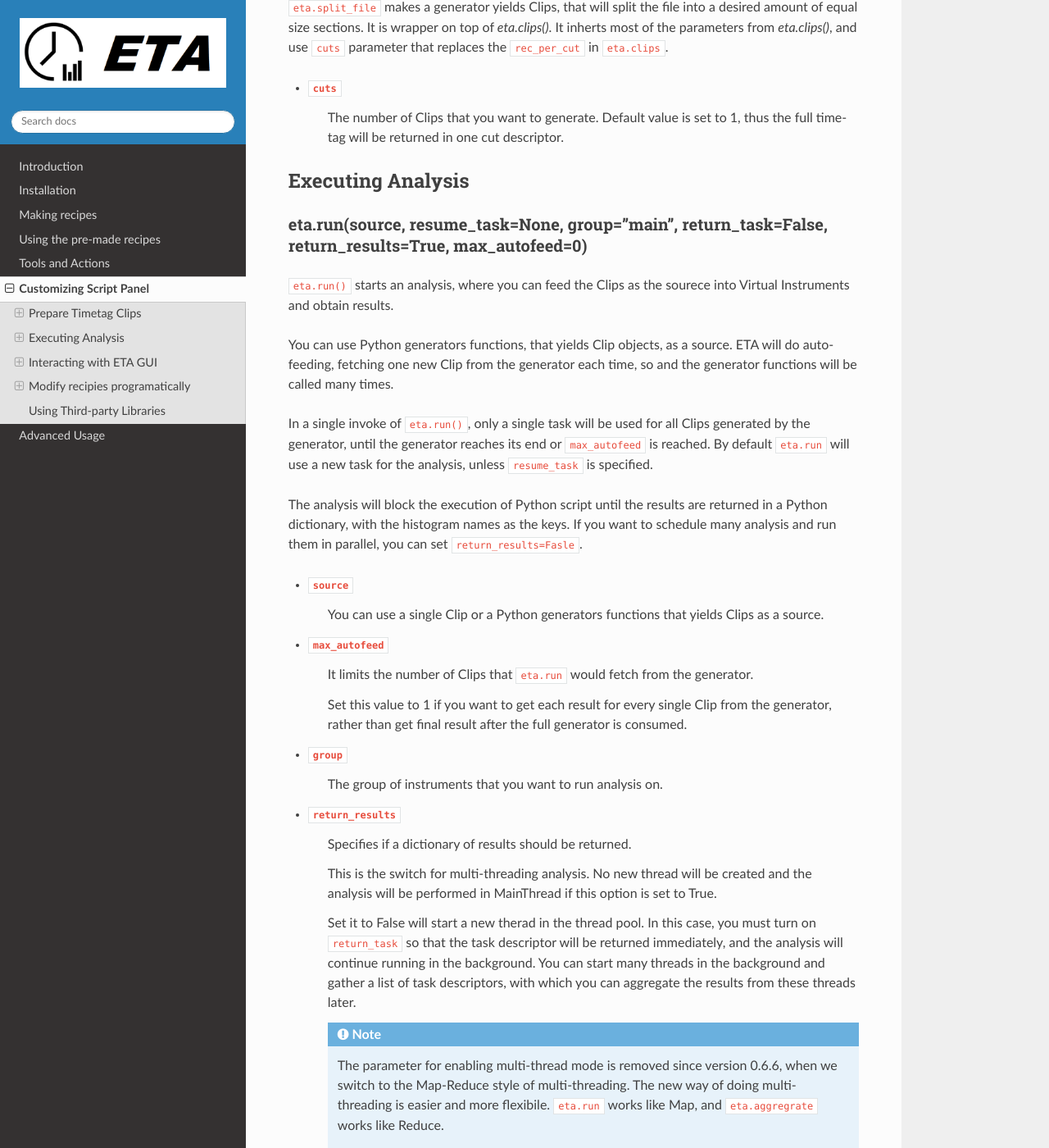
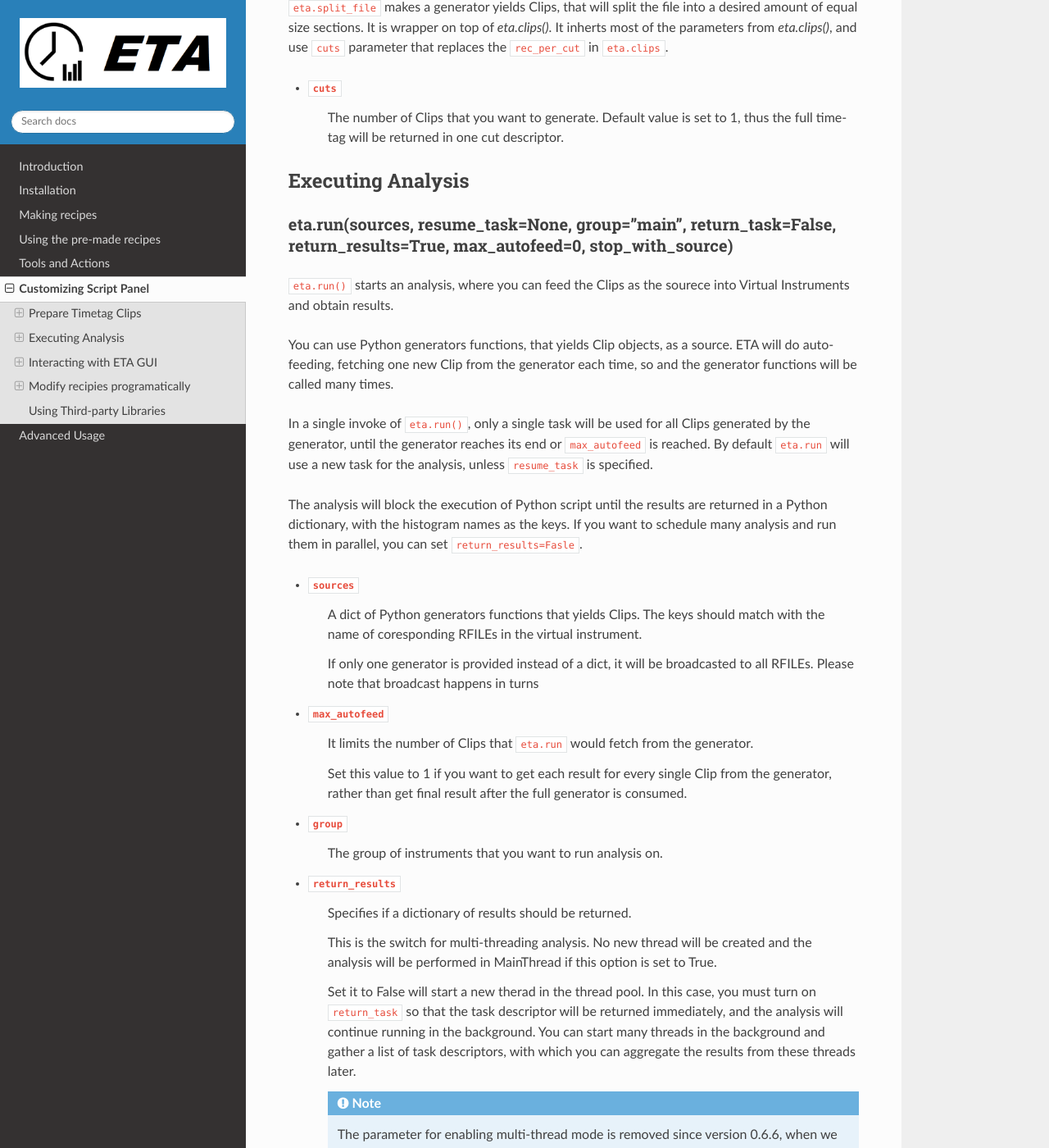
Before and after one commit to timetag/timetag.github.io, a Sphinx documentation site: the page built from docs/python.rst, in a window 1280 px wide and 1400 px high, scrolled down 3865 px. Shown: the whole window at 82% size. Built offline with Sphinx 7.4.7 and the Read the Docs theme 2.0.0, drawn with Linux system fonts in a browser that asks for light colours; some of the changed text lies outside the part shown.

Commit message:
Update python.rst

```diff
--- a/docs/python.rst
+++ b/docs/python.rst
@@ -110,7 +110,7 @@ eta.split_file(filename,  modify_clip=None, cuts=1, format=-1, wait_timeout=0, r
 Executing Analysis
 -----
 
-eta.run(source, resume_task=None, group="main", return_task=False, return_results=True, max_autofeed=0)
+eta.run(sources, resume_task=None, group="main", return_task=False, return_results=True, max_autofeed=0, stop_with_source)
 ......
 
 ``eta.run()`` starts an analysis, where you can feed the Clips as the sourece into Virtual Instruments and obtain results.
@@ -121,8 +121,10 @@ In a single invoke of ``eta.run()``, only a single task will be used for all Cli
 
 The analysis will block the execution of Python script until the results are returned in a Python dictionary, with the histogram names as the keys. If you want to schedule many analysis and run them in parallel, you can set ``return_results=Fasle``.
 
-- ``source``
-    You can use a single Clip or a Python generators functions that yields Clips as a source.
+- ``sources``
+    A dict of Python generators functions that yields Clips. The keys should match with the name of coresponding RFILEs in the virtual instrument.
+
+    If only one generator is provided instead of a dict, it will be broadcasted to all RFILEs. Please note that broadcast happens in turns
 
 - ``max_autofeed``
     It limits the number of Clips that ``eta.run`` would fetch from the generator.
@@ -168,6 +170,8 @@ The analysis will block the execution of Python script until the results are ret
 
         In multi-threading analysis, however, there will usually be the same amount of "last" task descriptors missing during the fisrt iteration, as the number of threads you use. You will also end up with that amount of task descriptor in the end. For some analysis, like correlation which yields histograms, you can use ``eta.aggregrate`` later to merge the analysis results from those tasks into one. But it won't change the fact that they are essentialy many different independent analysis.
 
+- ``stop_with_source``
+    Stop the analysis when any of the sources reaches its end. Set it to False if you want to run simulation without any source.
 
 eta.aggregrate(list_of_tasks, sum_results=True):
 ......
```
